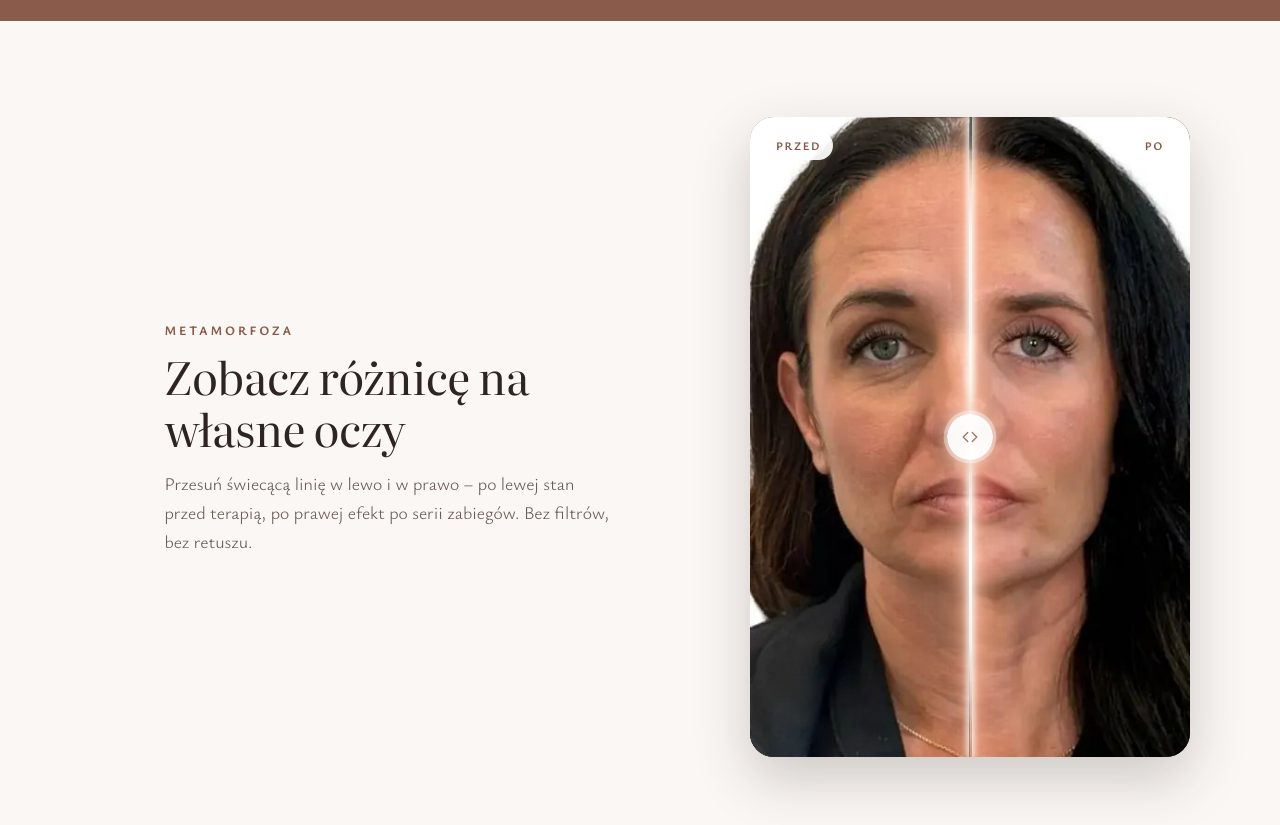
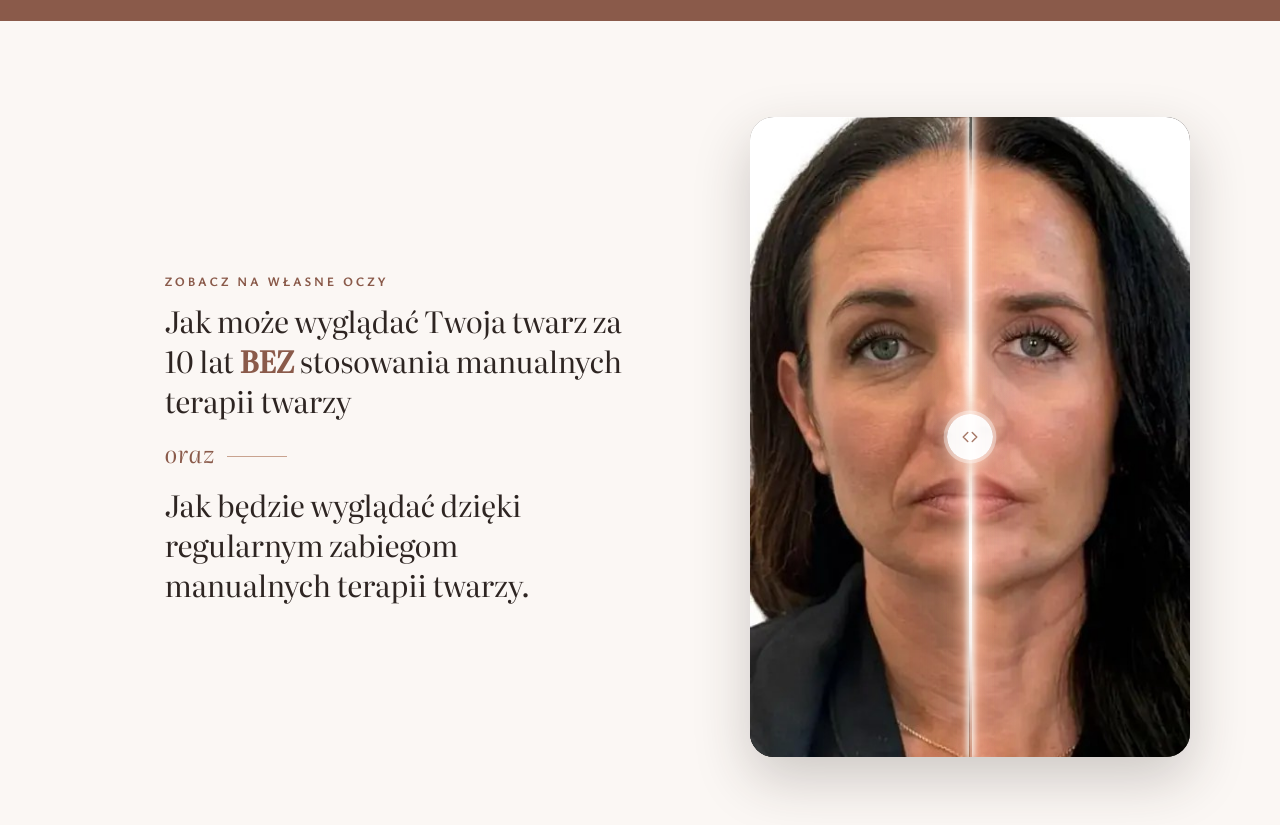
Before and after one commit to onlysukcesmedia-star/terapeutka-twarzy-strona, a plain HTML site: page index.html in a window 1280 px wide. Shown: the part 9480-10305 px from the top of the page. Drawn offline with Linux system fonts and the light colour scheme; files that its build step writes are made by us from their sources.

Commit message:
Metamorfoza: nowy tekst, bez etykiet przed/po
Co-Authored-By: Claude Opus 5.5 <noreply@anthropic.com>
Claude-Session: https://claude.ai/code/session_017FDSMMqsYzc2gLToHNukPn

```diff
--- a/index.html
+++ b/index.html
@@ -386,6 +386,12 @@ main.wp-block-group > .wp-block-post-content:last-child,main.wp-block-group{marg
 @keyframes ttLaserPulse{0%,100%{opacity:.85;filter:brightness(1)}50%{opacity:1;filter:brightness(1.35)}}
 @keyframes ttLaserScan{0%{top:-22%}100%{top:100%}}
 @keyframes ttKnobGlow{0%,100%{box-shadow:0 0 0 3px rgba(255,255,255,.35),0 0 14px 3px rgba(255,210,190,.8),0 0 30px 8px rgba(201,120,90,.4)}50%{box-shadow:0 0 0 5px rgba(255,255,255,.45),0 0 22px 6px rgba(255,220,200,1),0 0 46px 14px rgba(201,120,90,.6)}}
+.tt-meta__h{font-size:clamp(1.35rem,2.3vw,1.85rem)!important;line-height:1.35!important}
+.tt-meta__line{display:block}
+.tt-meta__h strong{font-weight:700;color:#8A5A4A}
+.tt-meta__or{display:block;margin:.7em 0;font-style:italic;font-size:.8em;color:#8A5A4A;letter-spacing:.04em}
+.tt-meta__or::before,.tt-meta__or::after{content:"";display:inline-block;width:38px;height:1px;background:#C9A38F;vertical-align:middle;margin:0 12px}
+@media (min-width:900px){.tt-meta__or::before{display:none}.tt-meta__or::after{width:60px}}
 </style>
 </head>
 
@@ -668,14 +674,12 @@ Od ponad dwóch lat jestem jej klientką, a moja twarz jest zadbana i zrelaksowa
 <div id="metamorfoza" class="tt-meta alignfull">
 <div class="tt-meta__in">
 <div class="tt-meta__txt">
-<p class="tt-meta__eyebrow">Metamorfoza</p>
-<h2 class="tt-meta__h">Zobacz różnicę na własne oczy</h2>
-<p class="tt-meta__lead">Przesuń świecącą linię w lewo i w prawo – po lewej stan przed terapią, po prawej efekt po serii zabiegów. Bez filtrów, bez retuszu.</p>
+<p class="tt-meta__eyebrow">Zobacz na własne oczy</p>
+<h2 class="tt-meta__h"><span class="tt-meta__line">Jak może wyglądać Twoja twarz za 10 lat <strong>BEZ</strong> stosowania manualnych terapii twarzy</span><span class="tt-meta__or">oraz</span><span class="tt-meta__line">Jak będzie wyglądać dzięki regularnym zabiegom manualnych terapii twarzy.</span></h2>
 </div>
 <div class="tt-cmp" style="--x:50%">
 <img class="tt-cmp__img tt-cmp__img--after" src="./wp-content/uploads/2026/11/efekty/metamorfoza-po.jpg" alt="Twarz klientki po serii manualnych terapii twarzy" width="476" height="805" decoding="async">
 <div class="tt-cmp__before"><img class="tt-cmp__img" src="./wp-content/uploads/2026/11/efekty/metamorfoza-przed.jpg" alt="Twarz klientki przed manualną terapią twarzy" width="476" height="805" decoding="async"></div>
-<span class="tt-cmp__tag tt-cmp__tag--b">Przed</span><span class="tt-cmp__tag tt-cmp__tag--a">Po</span>
 <div class="tt-cmp__laser" aria-hidden="true"><span class="tt-cmp__scan"></span><span class="tt-cmp__knob"><svg viewBox="0 0 24 24" width="18" height="18"><path d="M9 6l-6 6 6 6M15 6l6 6-6 6" fill="none" stroke="currentColor" stroke-width="2" stroke-linecap="round" stroke-linejoin="round"/></svg></span></div>
 <input class="tt-cmp__range" type="range" min="0" max="100" value="50" step="0.1" aria-label="Porównanie przed i po – przesuń, aby odsłonić zdjęcie">
 </div>
```
